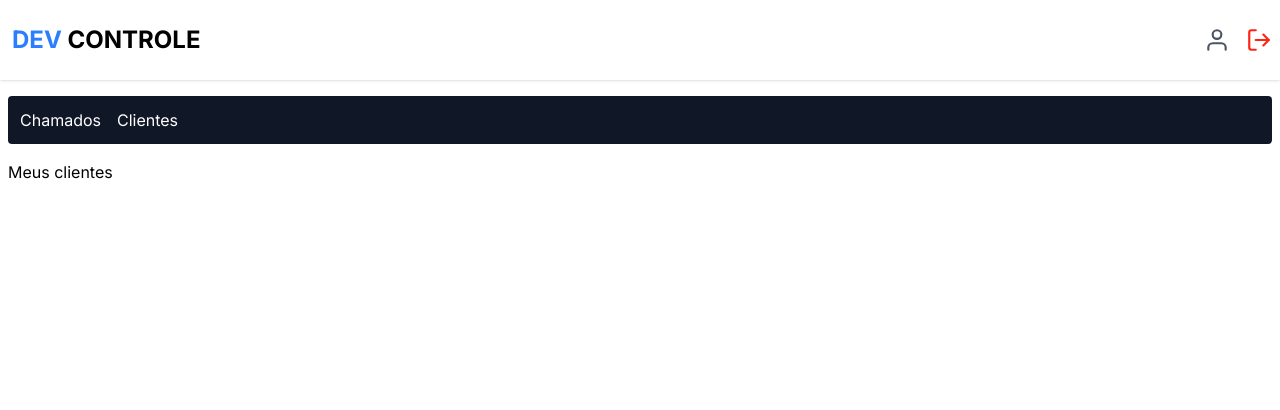
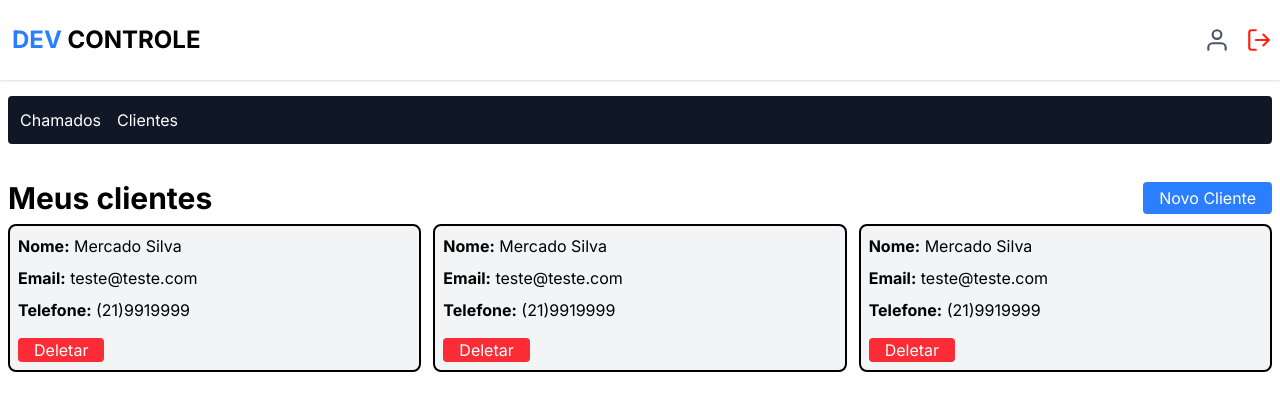
Before and after one commit to schulze2/projeto-devcontrole, a Next.js app: page /dashboard/customer in a window 1280 px wide. Shown: the top 410 px of the page. Built offline with nearby package versions, Linux system fonts and the light colour scheme; no server answers; sample sign-in values are in the browser's storage.

Commit message:
Criando a página clientes

```diff
--- /dev/null
+++ b/src/app/dashboard/customer/components/card/index.tsx
@@ -0,0 +1,18 @@
+export function CardCustomer() {
+  return (
+    <article className="flex flex-col bg-gray-100 border-2 p-2 rounded-lg gap-2 hover:scale-105 duration-300">
+      <h2>
+        <a className="font-bold">Nome:</a> Mercado Silva
+      </h2>
+      <p>
+        <a className="font-bold">Email:</a> teste@teste.com
+      </p>
+      <p>
+        <a className="font-bold">Telefone:</a> (21)9919999
+      </p>
+      <button className="bg-red-500 px-4 rounded text-white mt-2 self-start">
+        Deletar
+      </button>
+    </article>
+  );
+}
--- /dev/null
+++ b/src/app/dashboard/customer/new/page.tsx
@@ -0,0 +1,9 @@
+import { Container } from "@/components/container";
+
+export default function NewCustomer() {
+    return (
+        <Container>
+            <h1>Página Cadastro</h1>
+        </Container>
+    )
+}
--- a/src/app/dashboard/customer/page.tsx
+++ b/src/app/dashboard/customer/page.tsx
@@ -2,6 +2,8 @@
 import { authOptions } from "@/lib/auth";
 import { getServerSession } from "next-auth";
 import { redirect } from "next/navigation";
+import Link from "next/link";
+import { CardCustomer } from "./components/card";
 
 export default async function Customer() {
   const session = await getServerSession(authOptions);
@@ -12,11 +14,24 @@
 
   return (
     <Container>
-      <main>
-        <div>
-          <h1>Meus clientes</h1>
+      <main className="mt-9 mb-2">
+        <div className="flex items-center justify-between">
+          <h1 className="text-3xl font-bold">Meus clientes</h1>
+          <Link
+            href="/dashboard/customer/new"
+            className="bg-blue-500 text-white px-4 py-1 rounded"
+          >
+            Novo Cliente
+          </Link>
         </div>
+
+        <section className="grid grid-cols-1 sm:grid-cols-2 lg:grid-cols-3 gap-3 mt-2">
+          <CardCustomer />
+          <CardCustomer />
+          <CardCustomer />
+        </section>
       </main>
+
     </Container>
   );
 }
```
